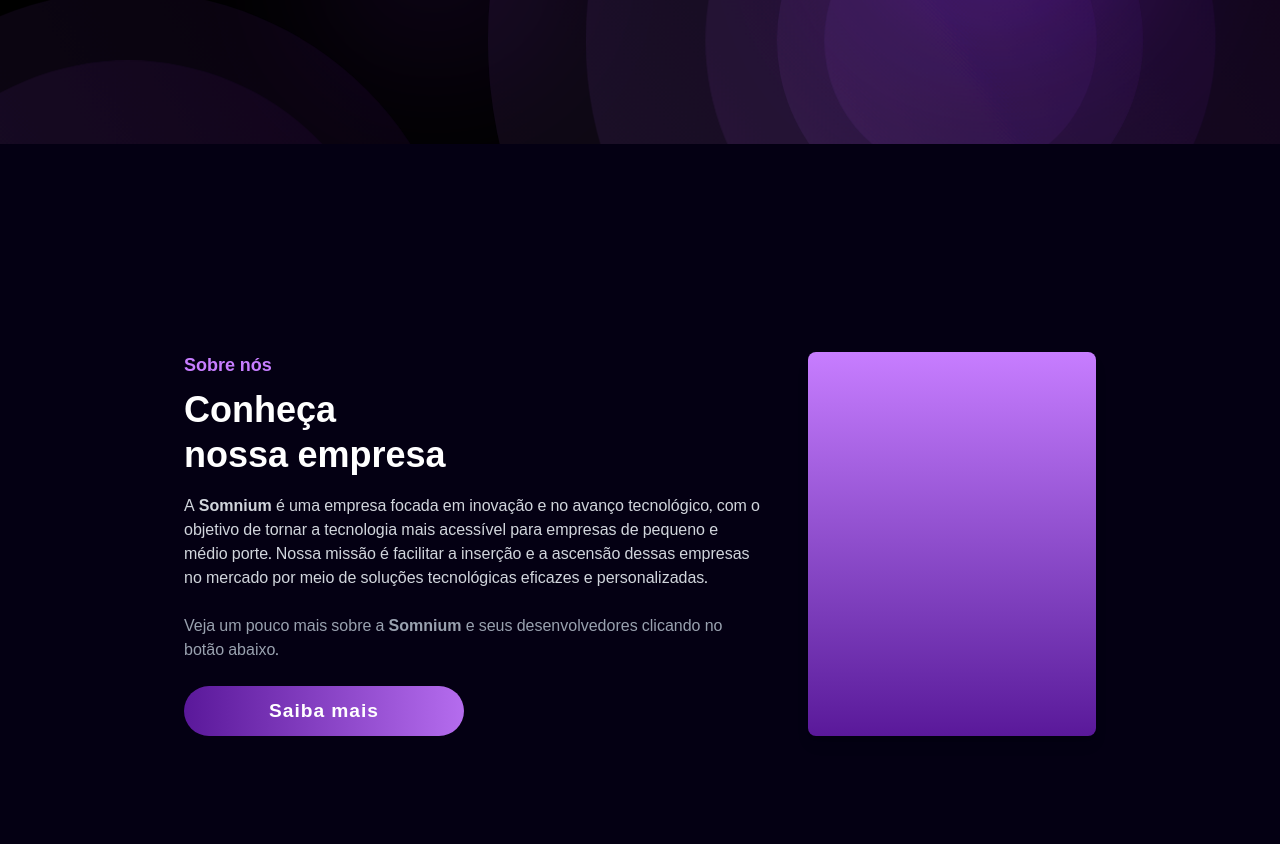
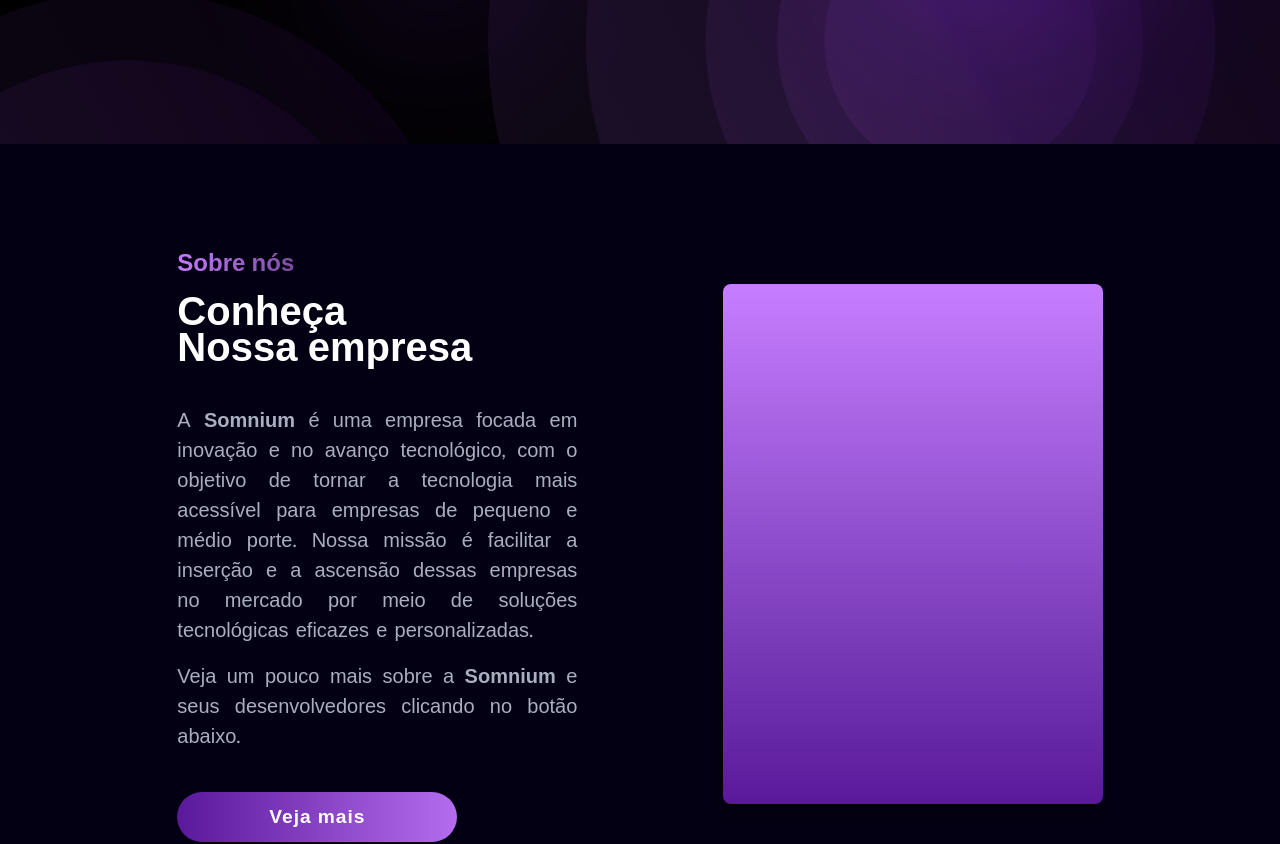
Before and after one commit to Somnium-Git/landing-page, a Next.js app in the folder frontend/: page / in a window 1280 px wide. Shown: the part 632-1476 px from the top of the page. Built offline with nearby package versions, Linux system fonts and the light colour scheme.

Commit message:
upd secao sobre

```diff
--- a/frontend/src/app/page.tsx
+++ b/frontend/src/app/page.tsx
@@ -42,8 +42,6 @@
       {/* sobre */}
       <AboutUs></AboutUs>
 
-
-
       {/* projetos */}
       <Card flex="col" background="transparent" useBar={false}>
         <div className="flex flex-col items-center text-center">
@@ -55,7 +53,6 @@
             <Text size="1.25em" color="#A8AFC1">Comprometimento total com o seu sonho.</Text>
           </div>
         </div>
-
       </Card>
 
       {/* Linha divisória roxa */}
--- a/frontend/src/components/AboutUs/AboutUs.tsx
+++ b/frontend/src/components/AboutUs/AboutUs.tsx
@@ -1,30 +1,40 @@
 import Button from "../Button/Button";
+import Text from "../Text/Text";
 
 export default function AboutSection() {
   return (
     <section
-      className="bg-[#040013] flex flex-col md:flex-row items-center justify-center gap-12 px-8 py-16 relative overflow-hidden"
-      style={{ width: "100dvw", height: "100dvh" }}
+      className="bg-[#040013] flex flex-col items-center justify-evenly gap-10 px-8 py-16 relative overflow-hidden md:gap-0 md:flex-row"
+      style={{ width: "100dvw", minHeight: "100dvh" }}
     >
       {/* Texto */}
-      <div className="max-w-xl">
-        <h4 className="text-[#C77DFF] text-lg font-semibold mb-2">Sobre nós</h4>
-        <h2 className="text-white text-4xl font-bold mb-4 leading-tight">
-          Conheça <br /> nossa empresa
-        </h2>
-        <p className="text-gray-300 text-base mb-6">
+      <div className="max-w-[400px]">
+        <div className="w-max mb-3">
+          <Text size="1.5em" height="bold" isGradient>Sobre nós</Text>
+        </div>
+
+        <div className="leading-9 mb-10">
+          <Text size="2.5em" height="bold">Conheça</Text>
+          <Text size="2.5em" height="bold">Nossa empresa</Text>
+        </div>
+
+        <div className="space-y-4 text-justify mb-10">
+          <Text size="1.25em" height="light" color="#A8AFC1" wordSpacing="2px">
             A <strong>Somnium</strong> é uma empresa focada em inovação e no
             avanço tecnológico, com o objetivo de tornar a tecnologia mais
             acessível para empresas de pequeno e médio porte. Nossa missão é
             facilitar a inserção e a ascensão dessas empresas no mercado por meio
             de soluções tecnológicas eficazes e personalizadas.
-        </p>
-        <p className="text-gray-400 mb-6">
+          </Text>
+
+          <Text size="1.25em" height="light" color="#A8AFC1" wordSpacing="2px">
             Veja um pouco mais sobre a <strong>Somnium</strong> e seus
             desenvolvedores clicando no botão abaixo.
-        </p>
+          </Text>
+        </div>
+
         <Button
-          text="Saiba mais"
+          text="Veja mais"
           click={() => {
             window.location.href = "/sobre"; //Vai madar pra algum lugar
           }}
@@ -32,7 +42,7 @@
       </div>
 
       {/* Box com imagem */}
-      <div className="w-72 h-96 rounded-lg bg-gradient-to-b from-[#C77DFF] to-[#5A189A] flex items-center justify-center shadow-lg"></div>
+      <div className="w-[380px] h-[520px] flex items-center justify-center rounded-lg bg-gradient-to-b from-[#C77DFF] to-[#5A189A] shadow-lg md:block"></div>
     </section>
   );
 }
--- a/frontend/src/components/Header/Header.tsx
+++ b/frontend/src/components/Header/Header.tsx
@@ -69,7 +69,8 @@
     className="text-white w-full h-[12dvh] flex justify-between items-center p-[2dvw]"
     >
       <div className="font-bold cursor-pointer flex"><Text color="#FFFFFF" size="1.5rem">Som</Text><Text isGradient={true} size="1.5rem">nium</Text></div>
-      <section className="flex flex-col font-bold">
+
+      <section className="hidden flex-col font-bold md:flex">
         <section className="flex gap-[3dvw] ">
           <div ref={homeRef} className={currentScreen === 'home' ? "cursor-pointer translate-y-[-5px] transition-all duration-200"
             : "cursor-pointer translate-y-[0px] transition-all duration-200"
@@ -102,6 +103,7 @@
         className={"transition-all duration-200 ease-in-out bg-[#C77DFF] w-[40px] h-[2px]"}
         ></div>
       </section>
+
       <div
       className="
       w-[50px] h-[50px] rounded-full bg-[rgba(60,9,108,0.2)]
```
Lines whose indentation alone changed are shown as unchanged.
